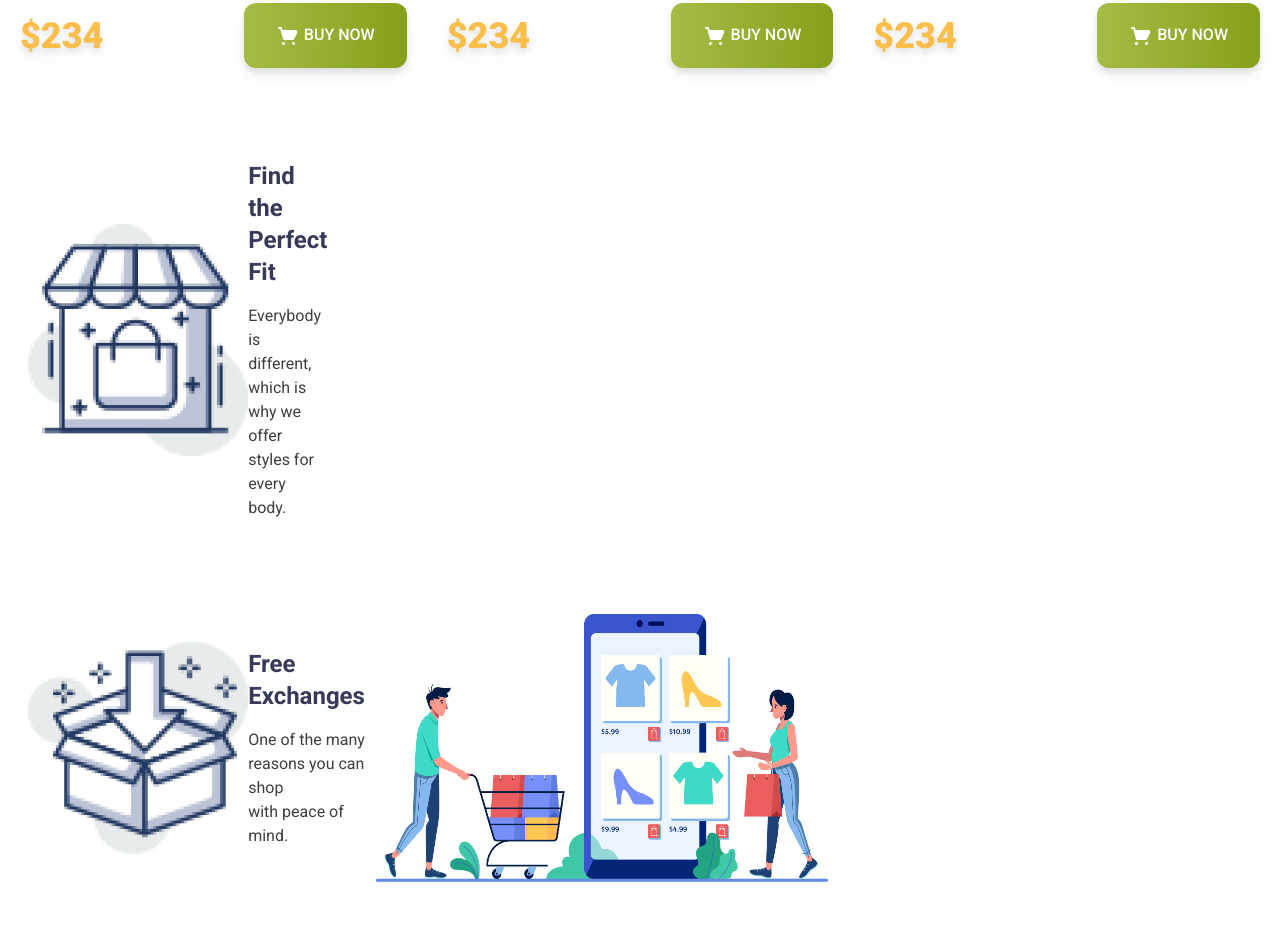
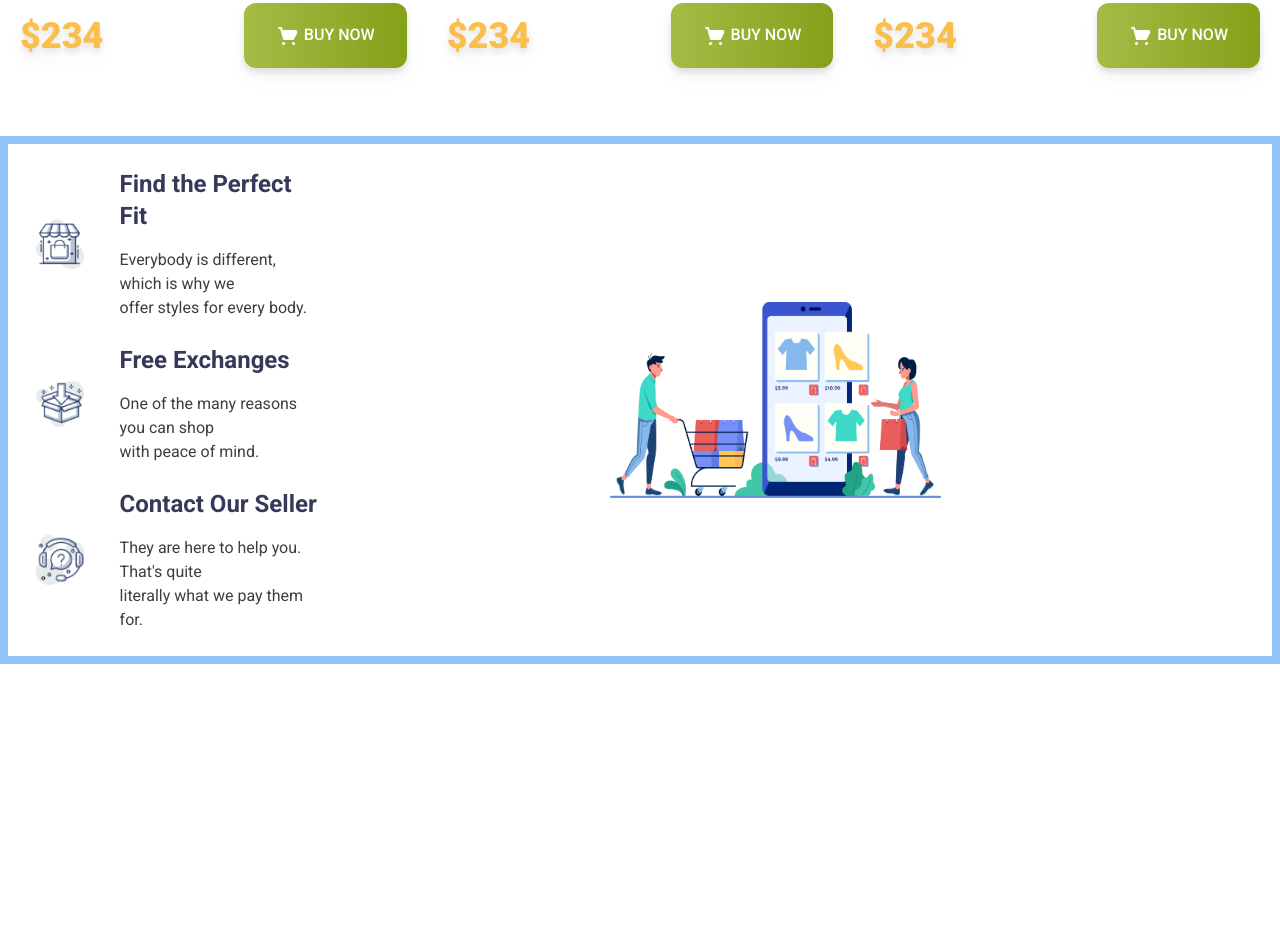
Before and after one commit to mtowfiq/penguin-fashion-using-tailwind, a plain HTML site: page index.html in a window 1280 px wide. Shown: the part 1966-2897 px from the top of the page. After the commit the page ends 2630 px from the top, so only its background shows below. Drawn offline with nearby package versions, Linux system fonts and the light colour scheme.

Commit message:
Finished

```diff
--- a/index.html
+++ b/index.html
@@ -116,37 +116,43 @@
     </main>
     <footer class="max-w-7xl mx-auto">
         <!-- Container -->
-        <div  class="flex justify-between gap-20 items-center">
+        <div class="grid lg:grid-cols-5 items-center gap-x-60 border-8 border-blue-300">
+
+            <!-- <section class="grid grid-cols-3">
+                    <div class="col-span-1"></div>
+                    <div class="col-span-2"></div>
+                </section> -->
+
             <!-- left -->
-             <div class="grid grid-rows-3">
-                <div class="ml-7 mr-12 my-6 flex justify-between items-center shadow-gray-500">
-                    <img src="icons/house.png" alt="" >
+            <div class="col-span-2">
+                <div class="ml-7 mr-12 my-6 flex justify-evenly items-center shadow-gray-500">
+                    <img src="icons/house.png" class="w-1/6 mr-9" >
                     <div>
                         <h4 class="font-bold text-2xl text-[#363958] mb-4">Find the Perfect Fit</h4>
                         <p class="font-normal text-base text-[#3E3E3E]">Everybody is different, which is why we <br>
                             offer styles for every body.</p>
                     </div>
                 </div>
-                <div class="ml-7 mr-12 my-6 flex lg:justify-between items-center shadow-gray-500">
-                    <img src="icons/box.png" alt="" >
+                <div class="ml-7 mr-12 my-6 flex lg:justify-evenly items-center shadow-gray-500">
+                    <img src="icons/box.png" alt="" class="w-1/6 mr-9">
                     <div>
                         <h4 class="font-bold text-2xl text-[#363958] mb-4">Free Exchanges</h4>
                         <p class="font-normal text-base text-[#3E3E3E]">One of the many reasons you can shop <br>
                             with peace of mind.</p>
                     </div>
                 </div>
-                <div class="ml-7 mr-12 my-6 flex lg:justify-between items-center shadow-gray-500">
-                    <img src="icons/question.png" alt="" >
+                <div class="ml-7 mr-12 my-6 flex lg:justify-evenly items-center shadow-gray-500">
+                    <img src="icons/question.png" alt="" class="w-1/6 mr-9">
                     <div>
                         <h4 class="font-bold text-2xl text-[#363958] mb-4">Contact Our Seller</h4>
                         <p class="font-normal text-base text-[#3E3E3E]">They are here to help you. That's quite <br>
                             literally what we pay them for.</p>
                     </div>
                 </div>
-             </div>
+            </div>
 
             <!-- Right -->
-            <div>
+            <div class="col-span-3">
                 <img src="images/shopping.png" class="w-1/2" alt="">
             </div>
         </div>
```
